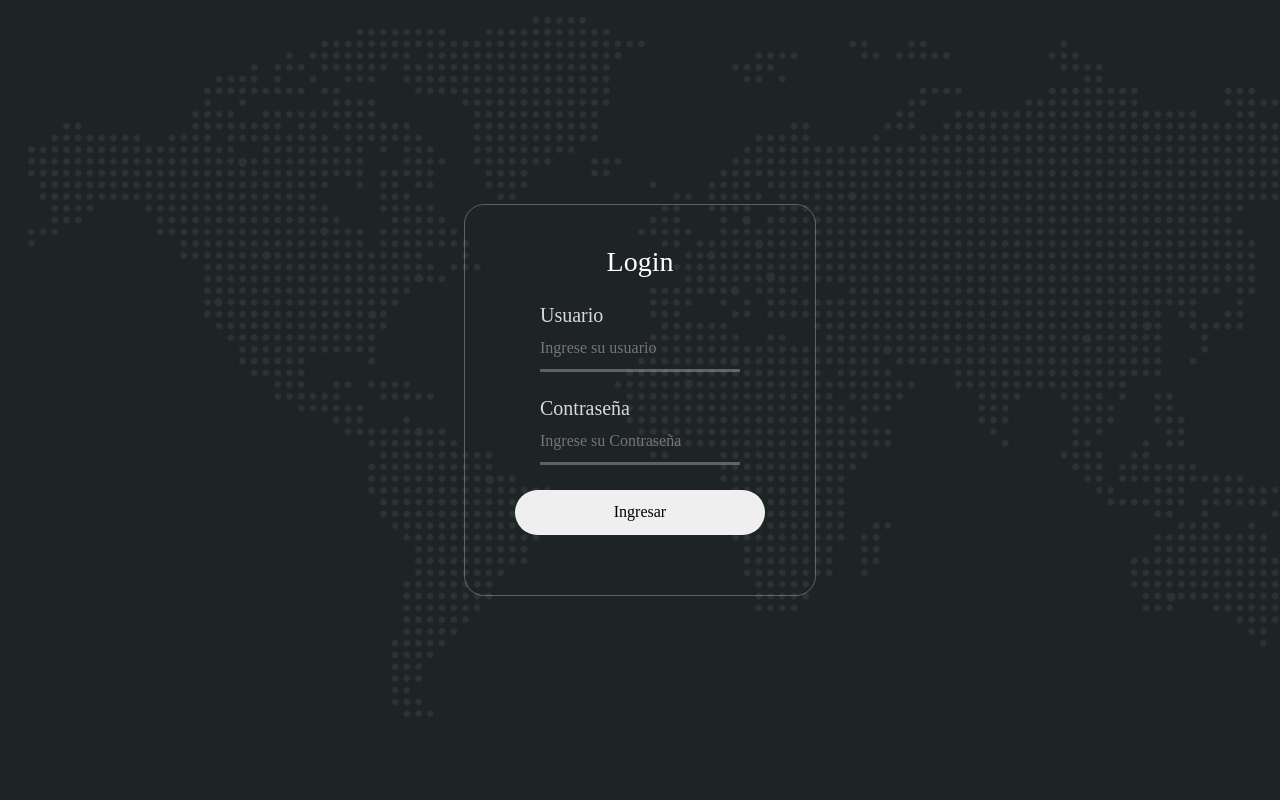
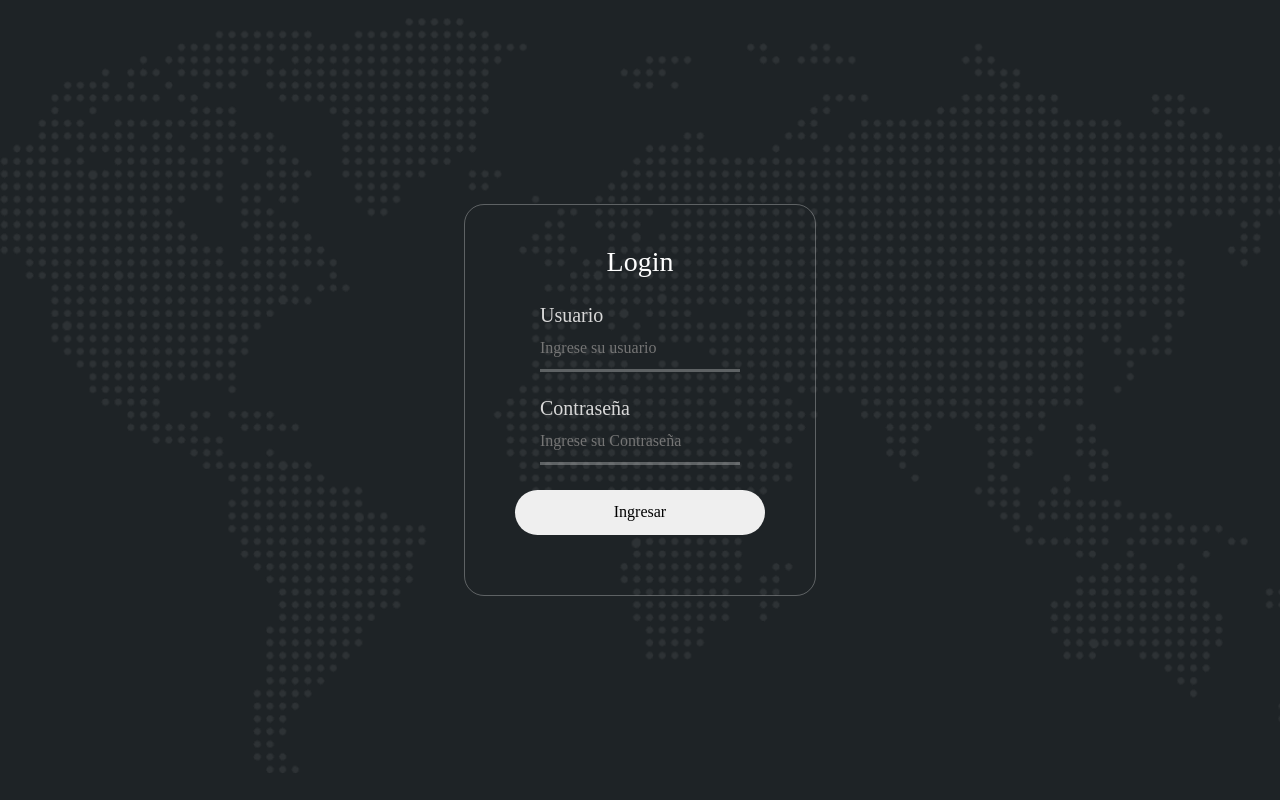
Before and after one commit to asth09/Elgranpollo, a PHP site: page / in a window 1280 px wide. Run offline with PHP 8.4, Linux system fonts and the light colour scheme; some libraries are stand-ins or nearby versions.

Commit message:
change:ajustando background body

```diff
--- a/estilos.css
+++ b/estilos.css
@@ -7,6 +7,8 @@ body{
     background-color: #1e2326;
     background-image:url(contact_bg.png);
     background-repeat: no-repeat;
+    background-position: center;
+    background-size: cover;
 }
 .img{
     display: flex;
```
